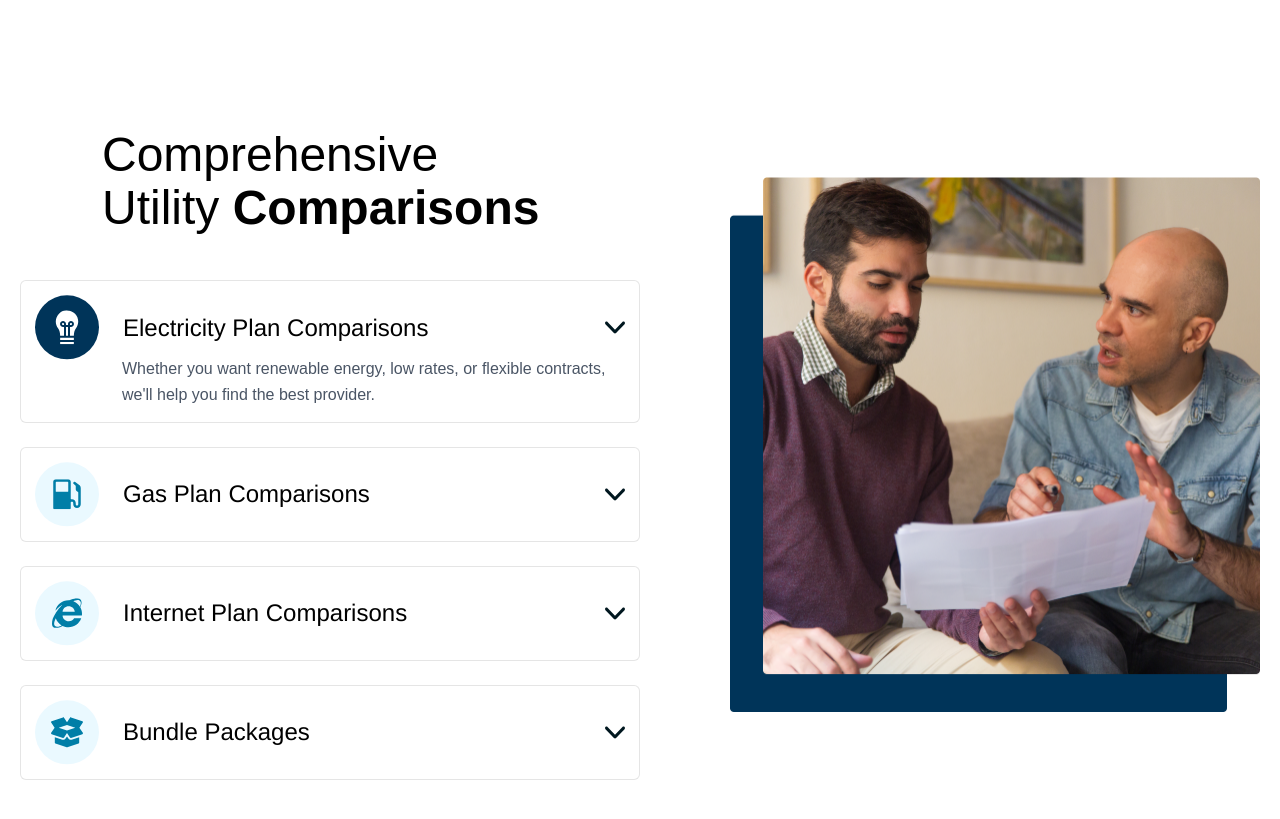
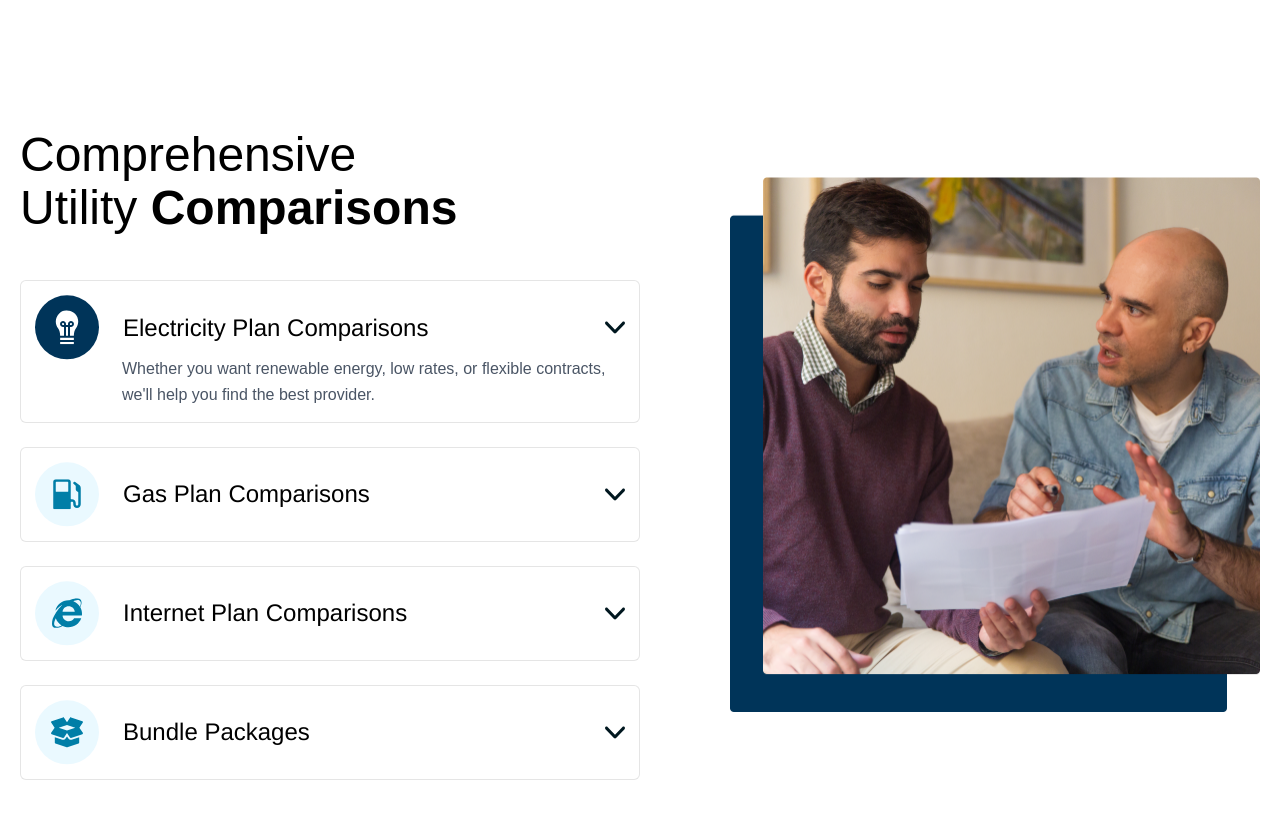
Before and after one commit to nupurbishnoi549/Bill-Central, a React (Vite) app: page / in a window 1280 px wide. Shown: the part 2740-3559 px from the top of the page. Built offline with nearby package versions, Linux system fonts and the light colour scheme; a web font is replaced by a local one.

Commit message:
remove padding

```diff
--- a/src/components/comprehensive.jsx
+++ b/src/components/comprehensive.jsx
@@ -17,7 +17,7 @@ const Comprehensive = () => {
             <div className="container w-full mx-auto px-5">
                 <div className="lg:flex justify-between items-start ">
                     <div className='lg:w-6/12 w-full'>
-                        <Heading headingText="Comprehensive Utility" headingSpanText="Comparisons" className="lg:!max-w-[456px] max-lg:flex justify-center mx-auto !pb-[46px] max-md:!pb-7"/>
+                        <Heading headingText="Comprehensive Utility" headingSpanText="Comparisons" className="lg:!max-w-[456px] max-lg:flex max-lg:justify-center max-lg:mx-auto !pb-[46px] max-md:!pb-7"/>
                         <div className="space-y-6">
                             {planComparisons.map((plan) => (
                                 <div
```
